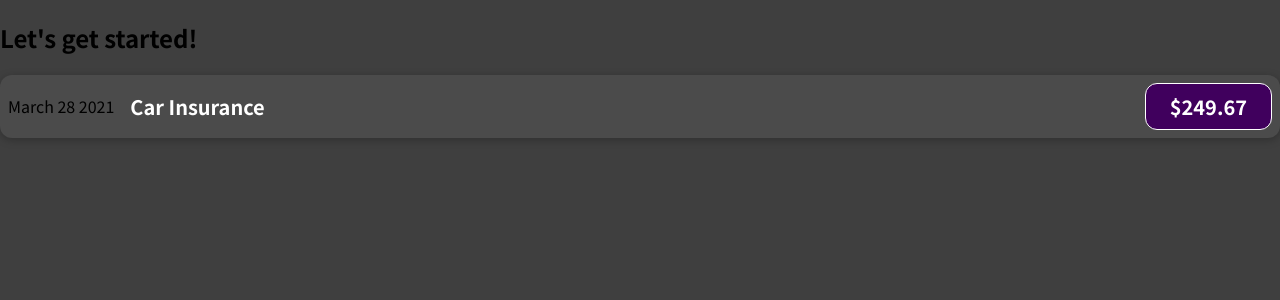
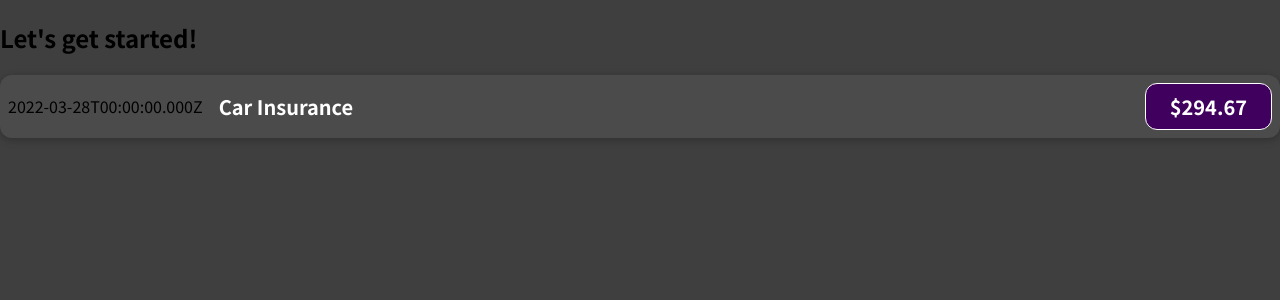
Before and after one commit to sheekap/expence_tracker, a JavaScript app: page / in a window 1280 px wide. Shown: the top 300 px of the page. Built offline with nearby package versions, Linux system fonts and the light colour scheme.

Commit message:
🔧 use JS to make ExpenseItem values a little more dynamic, introduce placeholders

```diff
--- a/src/components/ExpenseItem.js
+++ b/src/components/ExpenseItem.js
@@ -1,13 +1,17 @@
 import "./ExpenseItem.css"
 
 function ExpenseItem() {
+  const expenseDate = new Date(2022, 2, 28);
+  const expenseTitle = 'Car Insurance';
+  const expenseAmount = 294.67;
+
   return (
     <div className="expense-item">
-      <div>March 28 2021</div>
+      <div>{expenseDate.toISOString()}</div>
       <div className="expense-item__description">
-        <h2>Car Insurance</h2>
+        <h2>{expenseTitle}</h2>
       </div>
-      <div className="expense-item__price">$249.67</div>
+      <div className="expense-item__price">${expenseAmount}</div>
     </div>
   );
 }
```
Also changed, not shown: 1 other file (tests, documents, lock files or other folders).
